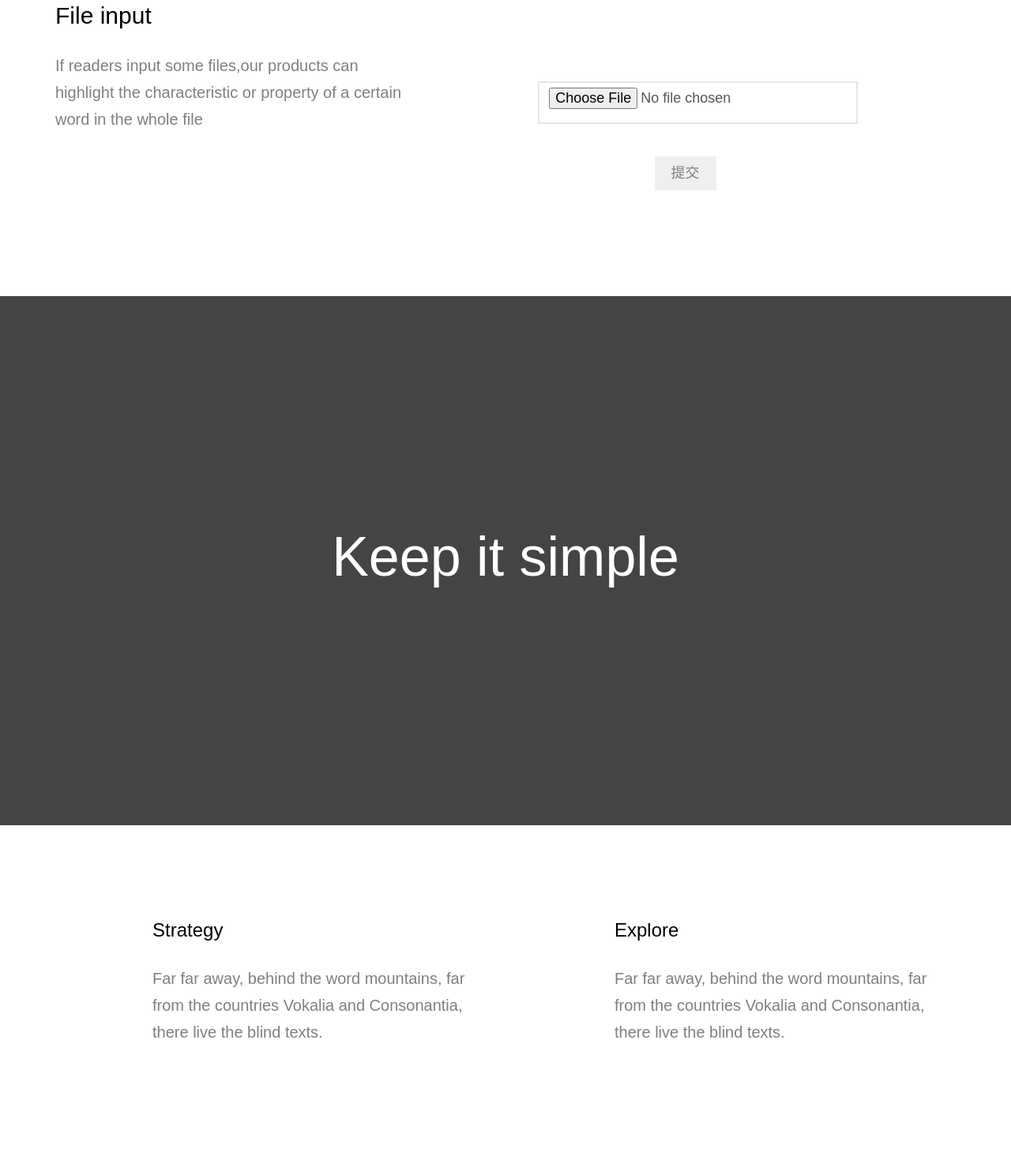
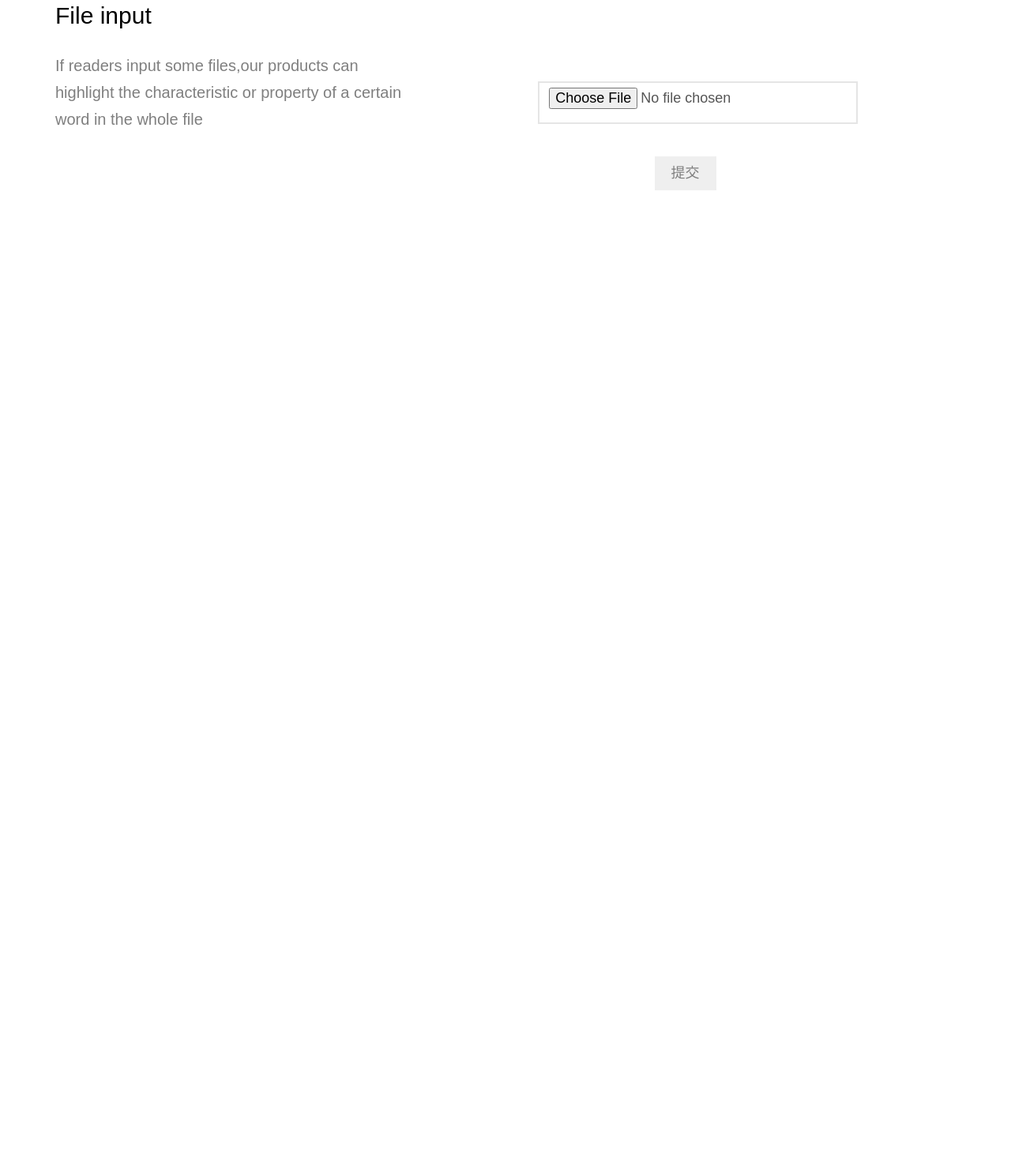
Before and after one commit to shinytang6/Logico, a plain HTML site: page views/index.html in a window 1280 px wide. Shown: the part 1214-2688 px from the top of the page at 79% size. After the commit the page ends 1589 px from the top, so only its background shows below. Drawn offline with nearby package versions, Linux system fonts and the light colour scheme.

Commit message:
delete some html

```diff
--- a/static/css/main.css
+++ b/static/css/main.css
@@ -94,32 +94,6 @@ h1, h2, h3, h4, h5, h6 {
   padding: 5em 0;
 }
 
-.fh5co-feature {
-  text-align: left;
-  width: 100%;
-  float: left;
-  padding: 20px;
-}
-.fh5co-feature .fh5co-icon {
-  float: left;
-  width: 10%;
-  display: block;
-  margin-top: 5px;
-}
-.fh5co-feature .fh5co-icon i {
-  color: #52d3aa;
-  font-size: 70px;
-}
-.fh5co-feature.fh5co-feature-sm .fh5co-icon i {
-  color: #52d3aa;
-  font-size: 28px;
-}
-.fh5co-feature .fh5co-text {
-  float: right;
-  width: 80%;
-}
-
-
 .btn {
   margin-right: 4px;
   margin-bottom: 4px;
--- a/views/index.html
+++ b/views/index.html
@@ -6,10 +6,7 @@
     <link rel="stylesheet" type="text/css" href="../static/css/main.css">
 </head>
 <body>
-
 <div id="fh5co-wrap" >
-
-
         <div class="fh5co-hero"  data-stellar-background-ratio="0.5">
             <div class="overlay"></div>
             <div class="container">
@@ -76,50 +73,7 @@
             </div>
         </div>
         </div>
-        <div class="fh5co-parallax"  data-stellar-background-ratio="0.5">
-            <div class="overlay"></div>
-            <div class="container">
-                <div class="row">
-                    <div class="col-md-8 col-md-offset-2 col-sm-12 col-sm-offset-0 col-xs-12 col-xs-offset-0 text-center fh5co-table">
-                        <div class="fh5co-intro fh5co-table-cell">
-                            <h1 class="text-center">Keep it simple</h1>
-                        </div>
-                    </div>
-                </div>
-            </div>
-        </div>
-
-        <div class="fh5co-section">
-            <div class="container">
-
-                <div class="row">
-                    <div class="col-md-6">
-                        <div class="fh5co-feature animate-box" data-animate-effect="fadeInLeft">
-                            <div class="fh5co-icon">
-                                <i class="icon-strategy"></i>
-                            </div>
-                            <div class="fh5co-text">
-                                <h3>Strategy</h3>
-                                <p>Far far away, behind the word mountains, far from the countries Vokalia and Consonantia, there live the blind texts. </p>
-                            </div>
-                        </div>
-                    </div>
-                    <div class="col-md-6">
-                        <div class="fh5co-feature animate-box" data-animate-effect="fadeInLeft">
-                            <div class="fh5co-icon">
-                                <i class="icon-telescope"></i>
-                            </div>
-                            <div class="fh5co-text">
-                                <h3>Explore</h3>
-                                <p>Far far away, behind the word mountains, far from the countries Vokalia and Consonantia, there live the blind texts. </p>
-                            </div>
-                        </div>
-                    </div>
-
-                </div>
-
-            </div>
-        </div>
+</div>
 
 
 <script type="text/javascript" src="../static/node_modules/vue/dist/vue.js"></script>
```
